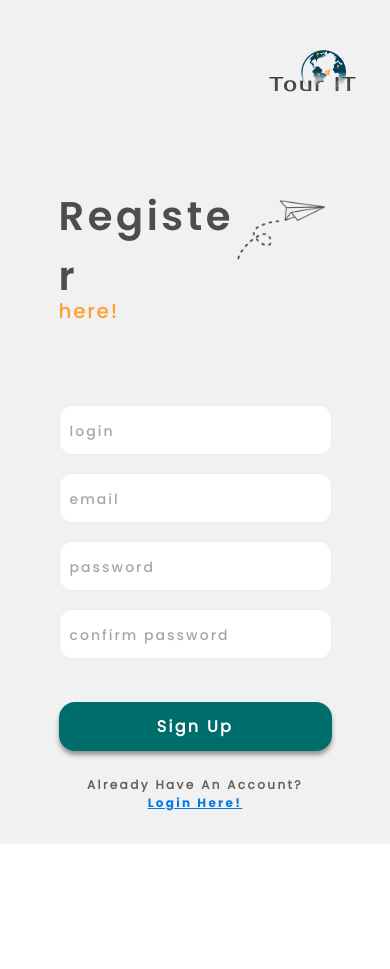
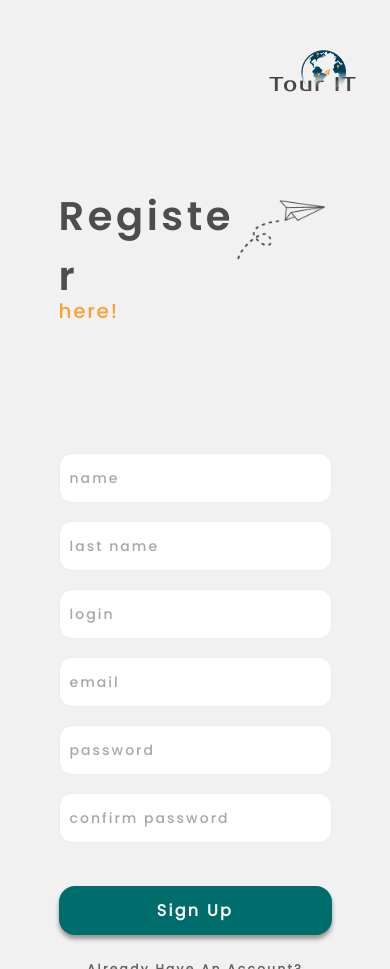
Before and after one commit to kubakrakowiak/TourItFront, a React Native app: screen /Register in a window 390 px wide. Before the commit the page ends 844 px from the top, so only its background shows below. Built offline with nearby package versions, Linux system fonts and the light colour scheme.

Commit message:
added placeholders

```diff
--- a/screens/auth/register/RegisterScreen.js
+++ b/screens/auth/register/RegisterScreen.js
@@ -12,6 +12,9 @@ const RegistrationScreen = ({ navigation }) => {
   const [username, setUserName] = useState("");
   const [password, setPassword] = useState("");
   const [email, setEmail] = useState("");
+  const [name, setName] = useState("");
+  const [userlastname, setLastName] = useState("");
+
 
   function navigateGoBack() {
     navigation.goBack();
@@ -22,6 +25,12 @@ const RegistrationScreen = ({ navigation }) => {
         username: username,
         email: email,
         password: password,
+        // profilelast_name: userlastname,
+        // profilename: name,
+
+         // Do polaczenia z backendem ^^^^^
+
+
       });
       authCtx.authenticate(registerResponse.token);
     } catch (error) {
@@ -55,6 +64,22 @@ const RegistrationScreen = ({ navigation }) => {
         </View>
 
         <View style={styles.registerContainer}>
+        <InputText
+            value={name}
+            onUpdateValue={setName}
+            textInputConfig={{
+              placeholder: "name",
+              keyboardType: "default",
+            }}
+          />
+          <InputText
+            value={userlastname}
+            onUpdateValue={setLastName}
+            textInputConfig={{
+              placeholder: "last name",
+              keyboardType: "default",
+            }}
+          />
           <InputText
             value={username}
             onUpdateValue={setUserName}
@@ -95,7 +120,7 @@ const RegistrationScreen = ({ navigation }) => {
             <Text style={styles.registerText}>Already have an account?</Text>
           </View>
 
-          <View>
+          <View style={styles.addMarginBottom}>
             <PlainButton onPress={navigateGoBack} underline={true}>
               Login Here!
             </PlainButton>
@@ -187,6 +212,9 @@ const styles = StyleSheet.create({
     height: 100,
     margin: 10,
   },
+  addMarginBottom:{
+    marginBottom: 30,
+  }
 });
 
 export default RegistrationScreen;
```
